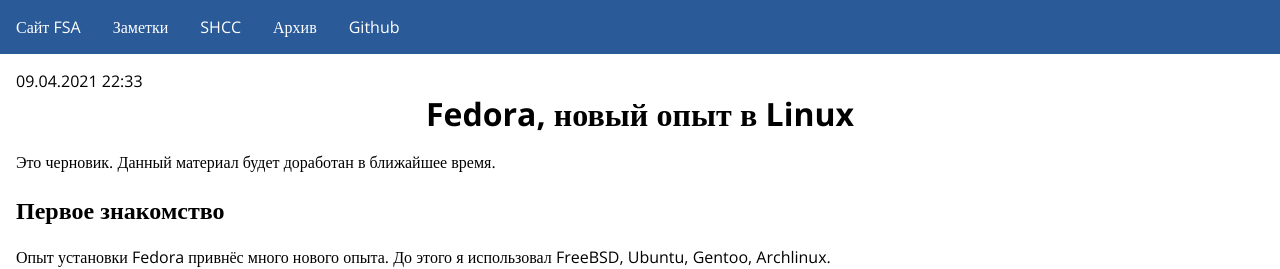
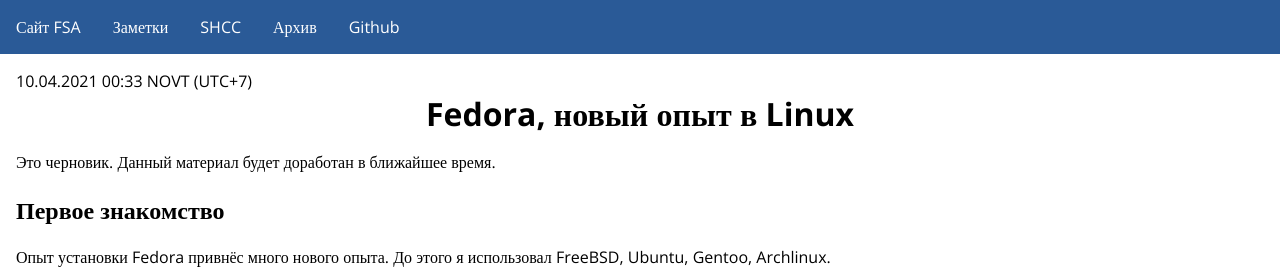
Before and after one commit to fsa/site, a Jekyll site: the page built from _posts/2021-04-12-fedora_first_steps.md, in a window 1280 px wide and 900 px high. Shown: the top 269 px of the window. Built offline with Jekyll 4.4.1, drawn with Linux system fonts in a browser that asks for light colours.

Commit message:
Изменён часовой пояс. Пояс указан в датах постов блога.

```diff
--- a/_config.yml
+++ b/_config.yml
@@ -5,6 +5,6 @@ sass:
   sass_dir: _scss
   style: compressed
 permalink: /:title
-timezone: Asia/Yekaterinburg
+timezone: Asia/Novosibirsk
 plugins:
   - jekyll-redirect-from
--- a/_layouts/post.html
+++ b/_layouts/post.html
@@ -1,6 +1,6 @@
 ---
 layout: default
 ---
-<div class="post-date">{{ page.date | date: "%d.%m.%Y %H:%M" }}</div>
+<div class="post-date">{{ page.date | date: "%d.%m.%Y %H:%M" }} NOVT (UTC+7)</div>
 <div class="post-title">{{ page.title }}</div>
 {{ content }}
```
